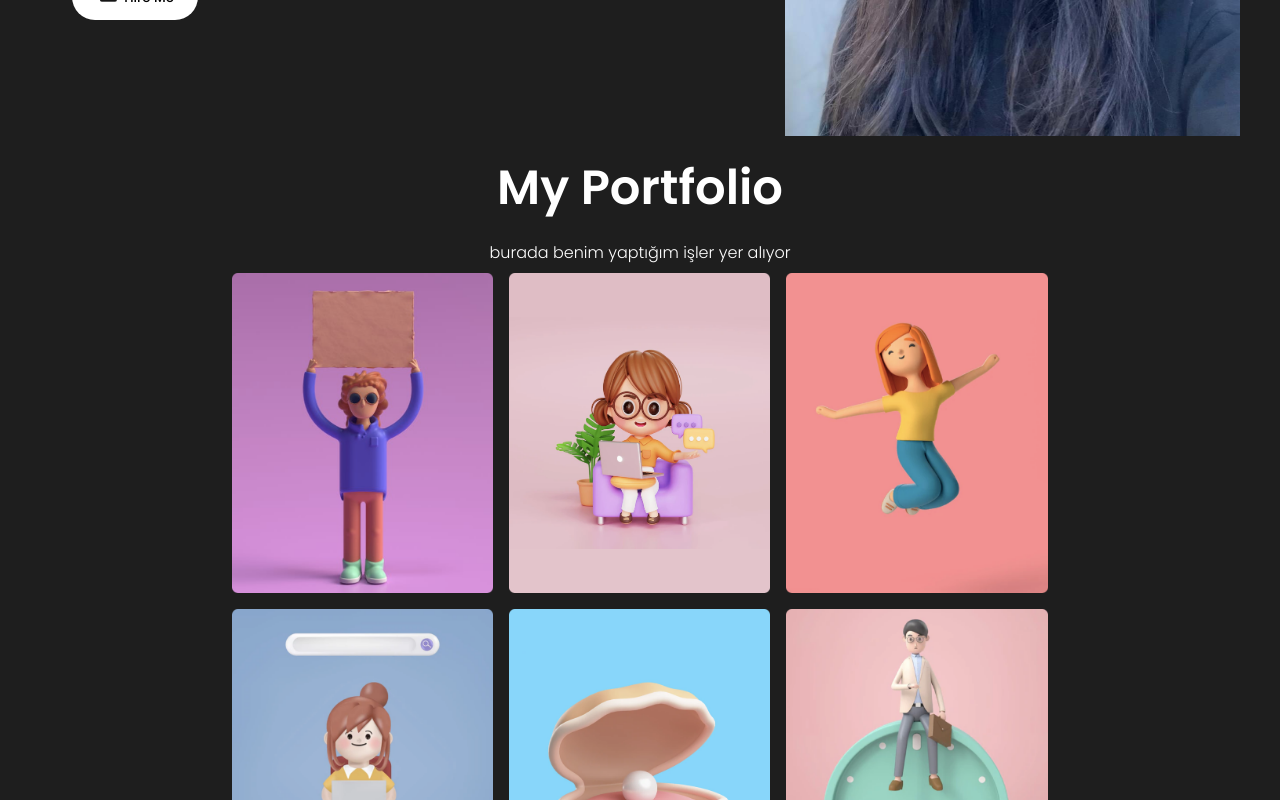
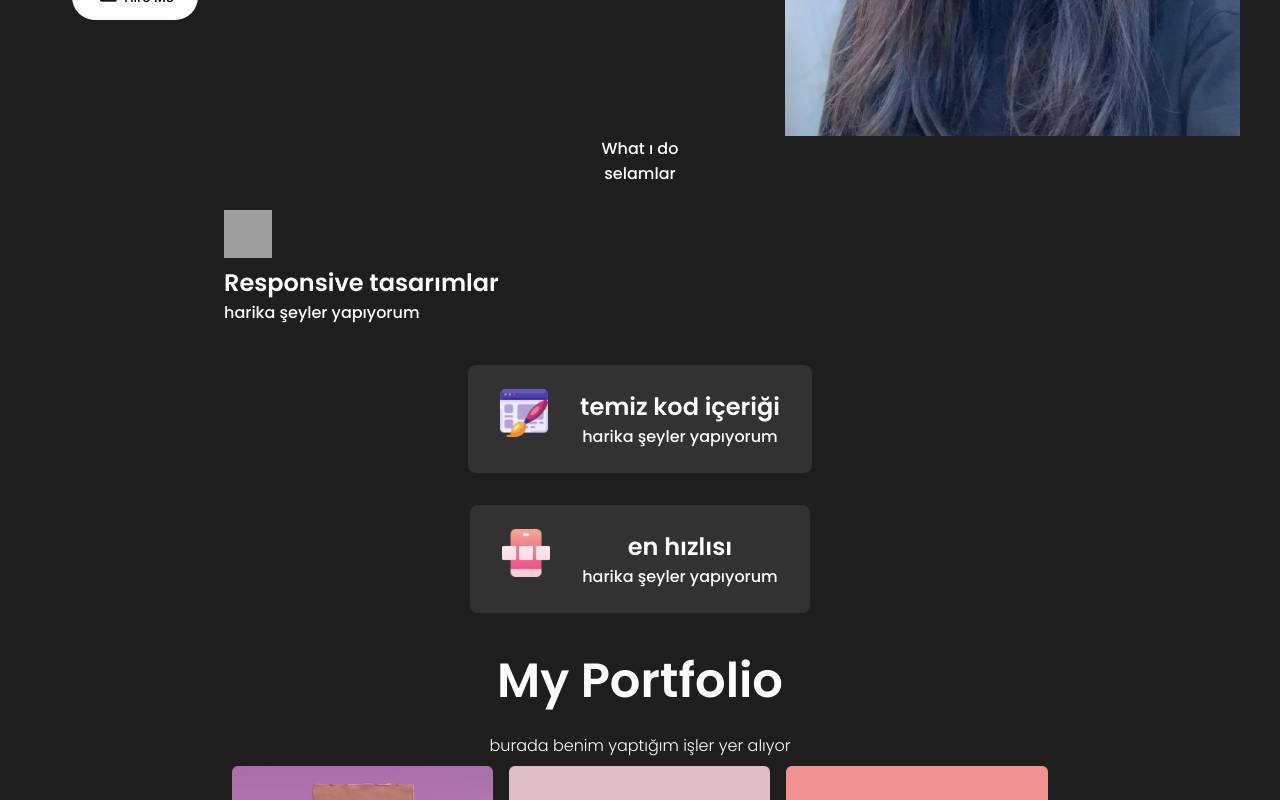
Before and after one commit to fatmanurrgulen/fatmanurgulen, a React (Create React App) app in the folder frontend/: page / in a window 1280 px wide. Shown: the part 680-1480 px from the top of the page. Built offline with nearby package versions, Linux system fonts and the light colour scheme; grey boxes are pictures that could not be loaded.

Commit message:
about add

```diff
--- a/frontend/src/App.js
+++ b/frontend/src/App.js
@@ -1,5 +1,6 @@
 import Navbar from "./components/NavBar/navbar";
 import Intro from "./components/Intro/intro";
+import Skills from "./components/Skills/skills";
 import Works from "./components/Works/works";
 import Contact from "./components/Contact/contact";
 import Footer from "./components/Footer/footer";
@@ -9,6 +10,7 @@ function App() {
     <div className="App">
       <Navbar/>
       <Intro/>
+      <Skills/>
       <Works/>
       <Contact/>
       <Footer/>
--- a/frontend/src/components/NavBar/navbar.css
+++ b/frontend/src/components/NavBar/navbar.css
@@ -1,4 +1,5 @@
 .navbar{
+    background: rgb(30,30,30);
     height: 5rem;
     width: 100vw;
     max-width: 75rem;
--- /dev/null
+++ b/frontend/src/components/Skills/skills.css
@@ -0,0 +1,70 @@
+#skills{
+    overflow: hidden;
+    width: 100vw;
+    max-width: 65rem;
+    display: flex;
+    flex-direction: column;
+    align-items: center;
+    justify-content: center;
+    text-align: center;
+    margin: 0 auto;
+}
+
+.skillTitle{
+    font-size: 3rem;
+    font-weight: 600;
+    padding-top: 3rem;
+    margin-bottom: 1.5rem;
+}
+
+.skillDesc{
+    font-weight: 400;
+    font-size: 1rem;
+    max-width: 51rem;
+    padding: 0 2rem;
+}
+
+.skillBars{
+    margin: 1.5rem;
+    width: 100vw;
+    max-width: 80%;
+    text-align: left;
+}
+
+.skillBar{
+    display: flex;
+    margin: 1rem;
+    padding: 1.5rem 2rem;
+    border-radius: 0.5rem;
+    background: rgb(50,50,50);
+}
+
+.skillBarImg{
+    object-fit: cover;
+    height: 3rem;
+    width: 3rem;
+    margin-right: 2rem;
+}
+
+.skillText>p{
+    font-size: 0.75rem;
+    font-weight: 200;
+}
+@media screen and (max-width:720px) {
+    .skillText>p {
+        font-size: 2vw;
+    }
+}
+
+@media screen and (max-width:480px) {
+    .skillText>p {
+        font-size: 3vw;
+    }
+    .skillBarImg{
+        height: 2.25rem;
+        width: 2.25rem;
+    }
+    .skillText>h2{
+        font-size: 5vw;
+    }
+}
--- /dev/null
+++ b/frontend/src/components/Skills/skills.js
@@ -0,0 +1,36 @@
+import React from 'react';
+import './skills.css';
+import UIDesign from '../../assets/uı-design.png';
+import WebDesign from '../../assets/website-design.png';
+import AppDesign from '../../assets/app-design.png';
+
+const skills = () => {
+  return (
+    <section id='skills'>
+        <span className="skillTittle" >What ı do</span>
+        <span className="skillDesc" >selamlar</span>
+        <div className="skillBars">
+            <img src={UIDesign} alt="UIDesign" className="skillBarImg"/>
+            <div className="skillBarText">
+                <h2>Responsive tasarımlar</h2>
+                <p>harika şeyler yapıyorum</p>
+            </div>
+        </div>
+        <div className="skillBar">
+            <img src={WebDesign} alt="WebDesign" className="skillBarImg"/>
+            <div className="skillBarText">
+                <h2>temiz kod içeriği</h2>
+                <p>harika şeyler yapıyorum</p>
+            </div>
+        </div>
+        <div className="skillBar">
+            <img src={AppDesign} alt="AppDesign" className="skillBarImg"/>
+            <div className="skillBarText">
+                <h2>en hızlısı</h2>
+                <p>harika şeyler yapıyorum</p>
+            </div>
+            </div>
+    </section>
+  );
+}
+export default skills;
```
